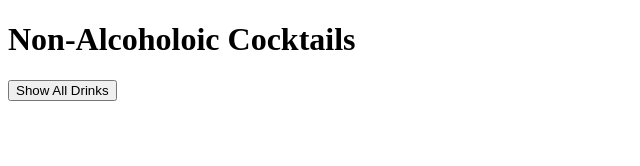
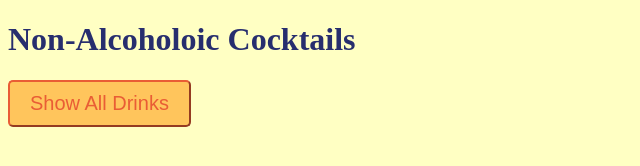
Before and after one commit to kerryoncoding/drink-list, a plain HTML site: page index.html in a window 1280 px wide. Shown: the whole page, without its empty margins (0-640 px from the left). Drawn offline with Linux system fonts and the light colour scheme.

Commit message:
added basic stylesheet

```diff
--- a/index.html
+++ b/index.html
@@ -4,6 +4,7 @@
    <meta charset="UTF-8">
    <meta http-equiv="X-UA-Compatible" content="IE=edge">
    <meta name="viewport" content="width=device-width, initial-scale=1.0">
+   <link rel="stylesheet" type="text/css" href="src/style.css" />
    <title>Drink List</title>
 </head>
 <body>
--- /dev/null
+++ b/src/style.css
@@ -0,0 +1,14 @@
+
+body {
+   background-color: #ffffc3;
+   color:#272e6e
+}
+
+button {
+   padding: 10px 20px 10px 20px;
+   border-radius: 5px;
+   border-color: #e95d35;
+   background-color: #ffc55c;
+   color:#e95d35;
+   font-size: 20px;
+}
```
